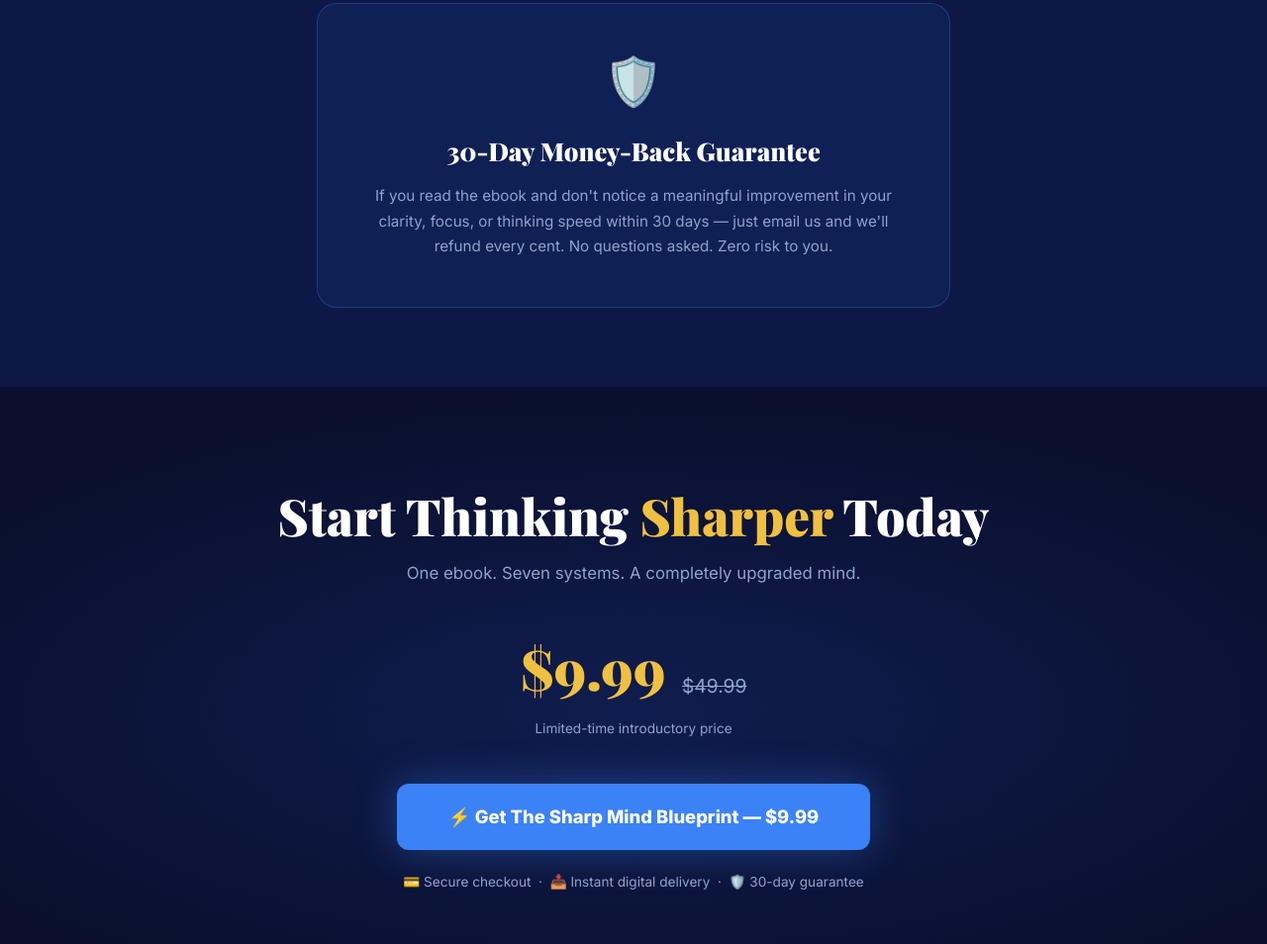
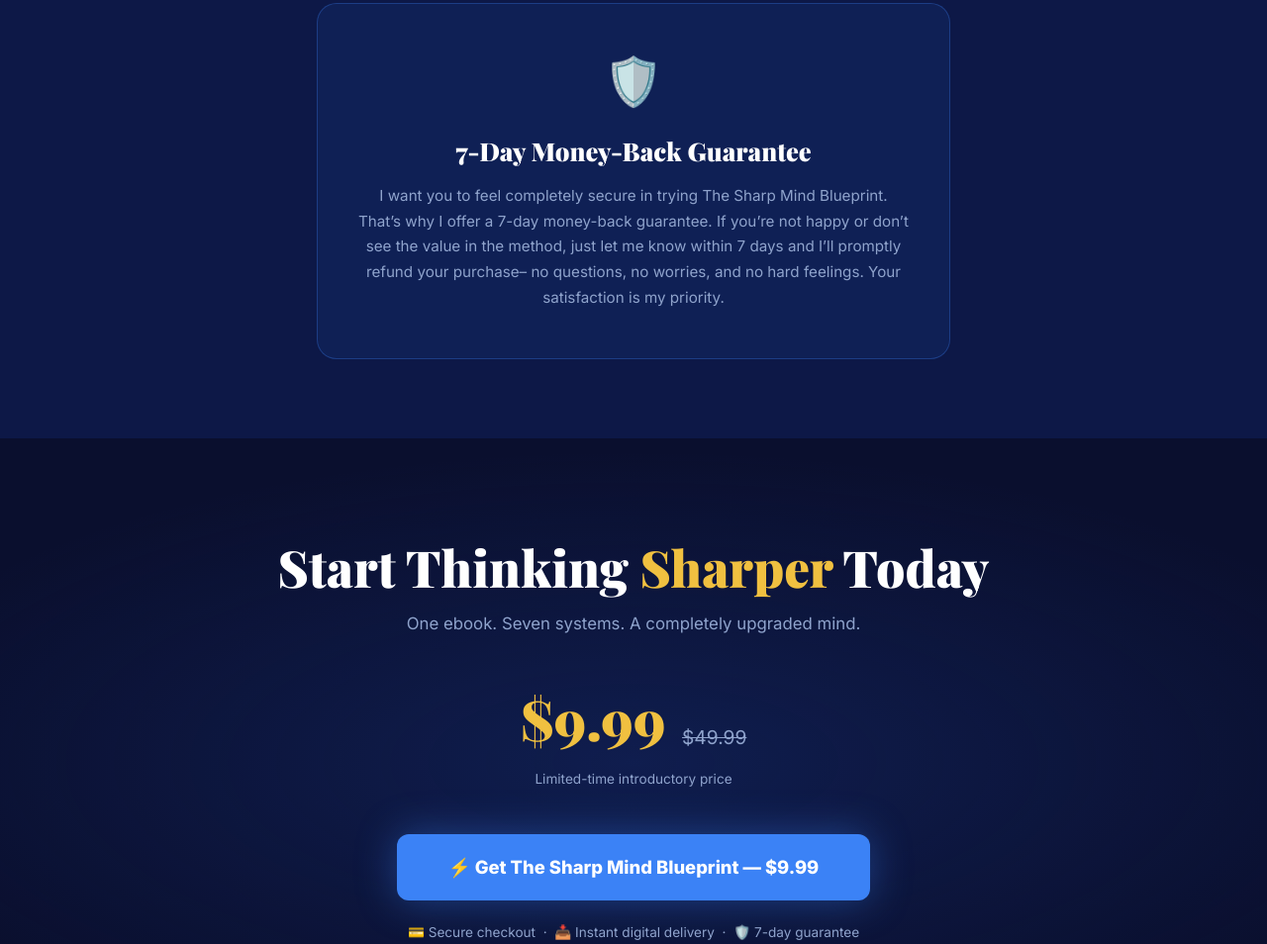
Before and after one commit to jcnmkt/lp, a plain HTML site: page index.html in a window 1280 px wide. Shown: the part 4819-5773 px from the top of the page at 99% size. Drawn offline with nearby package versions, Linux system fonts and the light colour scheme.

Commit message:
Change guarantee period from 30 to 7 days

```diff
--- a/index.html
+++ b/index.html
@@ -769,8 +769,9 @@
   <div class="section-inner">
     <div class="guarantee-box reveal">
       <div class="guarantee-icon">🛡️</div>
-      <h3>30-Day Money-Back Guarantee</h3>
-      <p>If you read the ebook and don't notice a meaningful improvement in your clarity, focus, or thinking speed within 30 days — just email us and we'll refund every cent. No questions asked. Zero risk to you.</p>
+      <h3>7-Day Money-Back Guarantee</h3>
+      <p>I want you to feel completely secure in trying The Sharp Mind Blueprint. That’s why I offer a 7-day money-back guarantee. If you’re not happy or don’t see the value in the method, just let me know within 7 days and I’ll promptly refund your purchase– no questions, no worries, and no hard feelings. Your
+satisfaction is my priority.</p>
     </div>
   </div>
 </section>
@@ -789,7 +790,7 @@
       ⚡ Get The Sharp Mind Blueprint — $9.99
     </a>
     <p class="reveal" style="margin-top:24px;color:var(--muted);font-size:.85rem;">
-      💳 Secure checkout &nbsp;·&nbsp; 📥 Instant digital delivery &nbsp;·&nbsp; 🛡️ 30-day guarantee
+      💳 Secure checkout &nbsp;·&nbsp; 📥 Instant digital delivery &nbsp;·&nbsp; 🛡️ 7-day guarantee
     </p>
   </div>
 </section>
```
